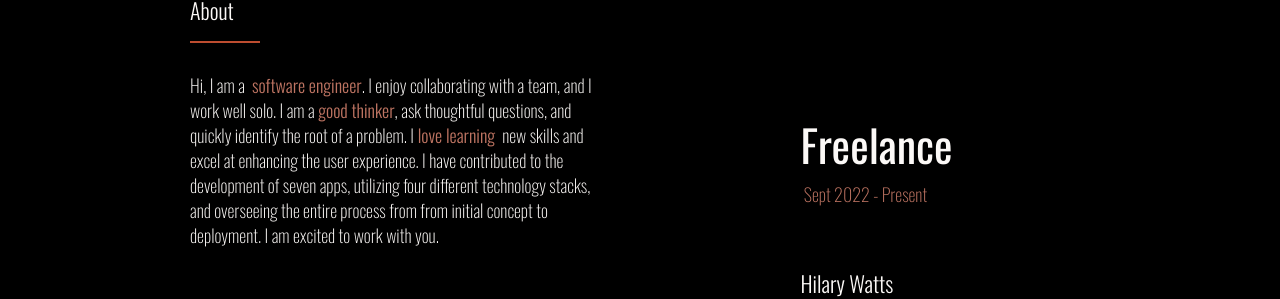
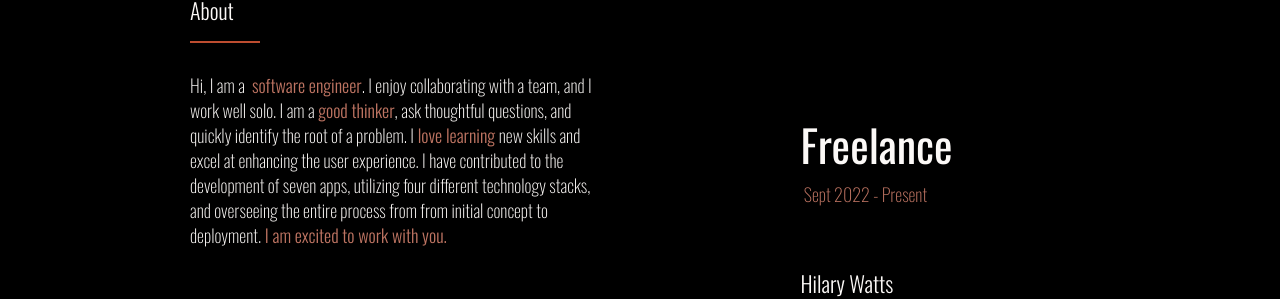
Before and after one commit to OshaFoster/portfolio-23, a Next.js app: page / in a window 1280 px wide. Shown: the part 246-545 px from the top of the page. Built offline with nearby package versions, Linux system fonts and the light colour scheme.

Commit message:
small fix

```diff
--- a/components/About/index.js
+++ b/components/About/index.js
@@ -12,11 +12,11 @@ export default function About() {
           with a team, and I work well solo. I am a
           <Span>&nbsp;good thinker</Span>, ask thoughtful questions, and quickly
           identify the root of a problem. I
-          <Span>&nbsp;love learning&nbsp;</Span> new skills and excel at
+          <Span>&nbsp;love learning&nbsp;</Span>new skills and excel at
           enhancing the user experience. I have contributed to the development
           of seven apps, utilizing four different technology stacks, and
           overseeing the entire process from from initial concept to deployment.
-          I am excited to work with you.
+          <Span>&nbsp;I am excited to work with you.&nbsp;</Span>
         </Text>
       </TextWrap>
     </>
```
